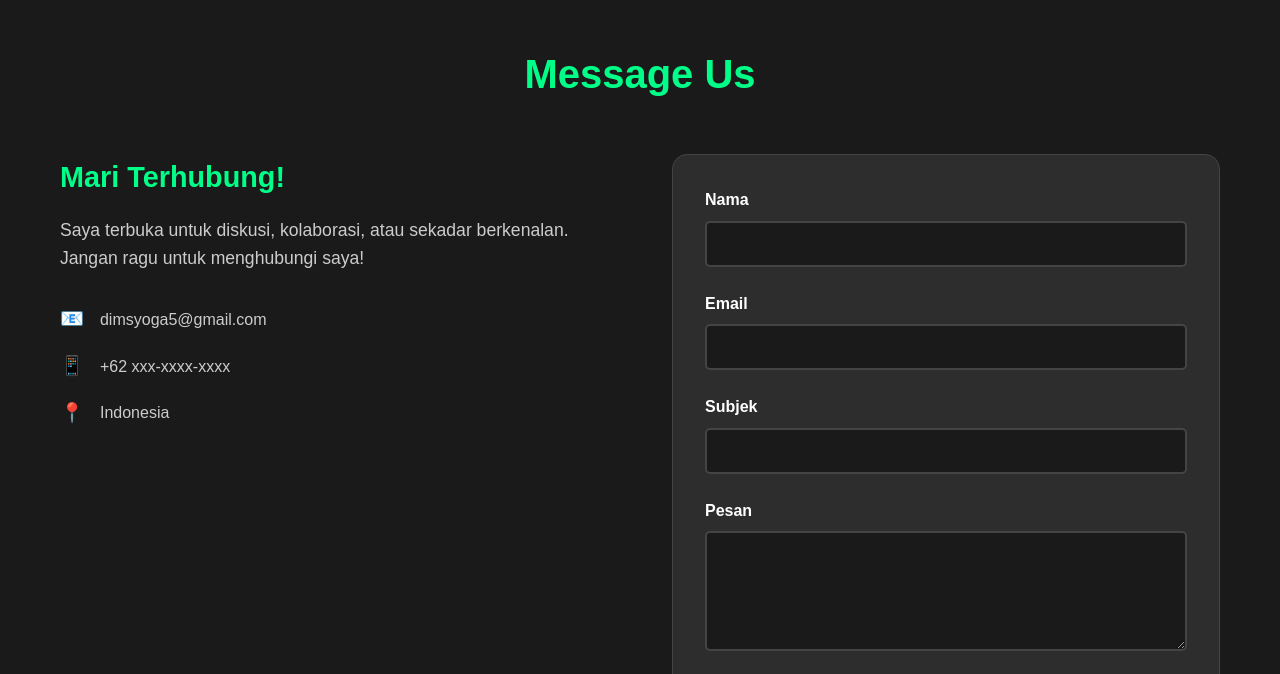
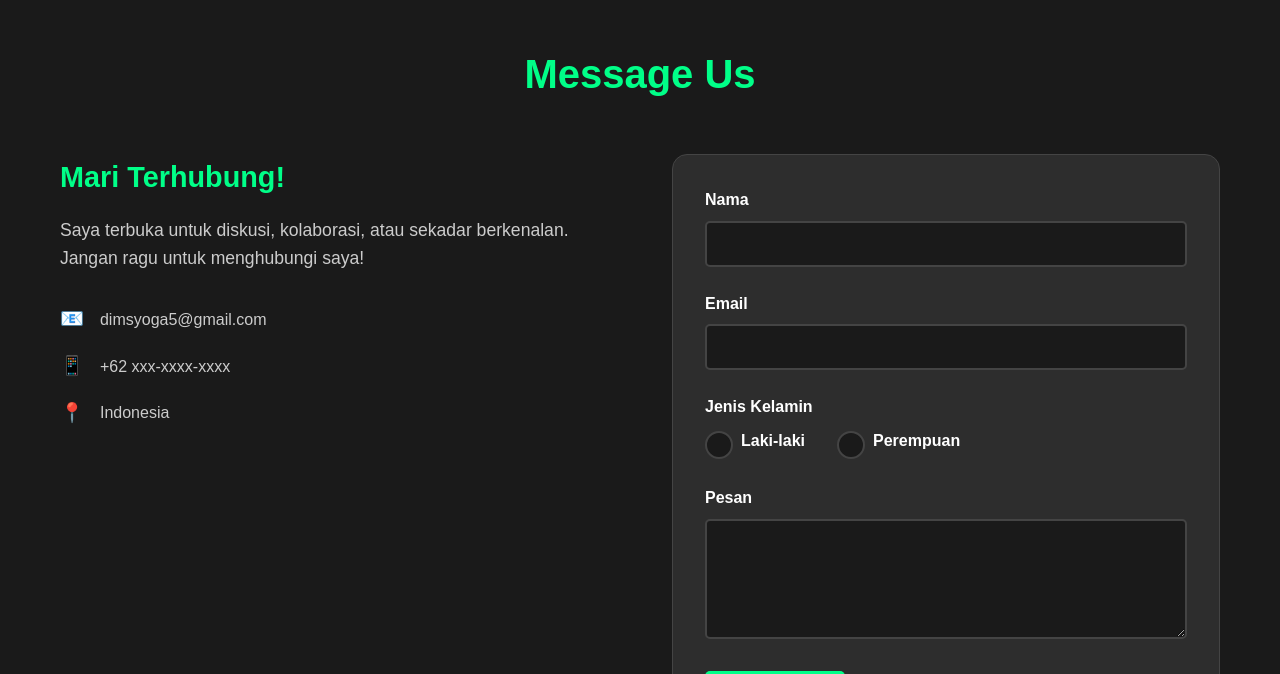
Before and after one commit to Revou-Coding-Camp/codingcamp-28-jul-2025-tokai04, a plain HTML site: page index.html in a window 1280 px wide. Shown: the part 1638-2312 px from the top of the page. Drawn offline with Linux system fonts and the light colour scheme; a script that the page names is missing.

Commit message:
Initial commit

```diff
--- a/index.html
+++ b/index.html
@@ -37,7 +37,7 @@
         <div class="container">
             <div class="home-content">
                 <h1 class="home-title">Halo, Saya <span class="highlight">Dimas Dwi Prayoga</span></h1>
-                <p class="home-description">Seorang pelajar bootcamp coding yang passionate dalam pengembangan web. Saya sedang belajar untuk menjadi developer yang handal.</p>
+                <p class="home-description">Seorang pelajar bootcamp coding yang sedang  mendalami pengembangan web. Saya sedang belajar untuk menjadi developer yang handal.</p>
                 <div class="home-buttons">
 
                 </div>
@@ -58,7 +58,7 @@
                 <div class="profile-card">
                     <div class="profile-info">
                         <h3>Tentang Saya</h3>
-                        <p>Nama saya Dimas Dwi Prayoga. Saya seorang career switch yang sedang mengikuti bootcamp coding untuk mengembangkan skill programming saya. Saya memiliki minat yang besar dalam teknologi web development.</p>
+                        <p>Nama saya Dimas Dwi Prayoga. Saya seorang career switch yang sedang mengikuti bootcamp coding untuk mengembangkan skill coding saya. Saya memiliki minat yang besar dalam teknologi web development.</p>
 
                         <div class="skills">
                             <h4>Skills yang Sedang Dipelajari:</h4>
@@ -114,8 +114,17 @@
                         <input type="email" id="email" name="email" required>
                     </div>
                     <div class="form-group">
-                        <label for="subject">Subjek</label>
-                        <input type="text" id="subject" name="subject" required>
+                        <label>Jenis Kelamin</label>
+                        <div class="radio-group">
+                            <div class="radio-option">
+                                <input type="radio" id="male" name="gender" value="laki-laki" required>
+                                <label for="male" class="radio-label">Laki-laki</label>
+                            </div>
+                            <div class="radio-option">
+                                <input type="radio" id="female" name="gender" value="perempuan" required>
+                                <label for="female" class="radio-label">Perempuan</label>
+                            </div>
+                        </div>
                     </div>
                     <div class="form-group">
                         <label for="message">Pesan</label>
--- a/style.css
+++ b/style.css
@@ -315,6 +315,60 @@ body {
     transition: border-color 0.3s ease;
 }
 
+.radio-group {
+    display: flex;
+    gap: 2rem;
+    margin-top: 0.5rem;
+}
+
+.radio-option {
+    display: flex;
+    align-items: center;
+    gap: 0.5rem;
+}
+
+.radio-option input[type="radio"] {
+    width: auto;
+    margin: 0;
+    appearance: none;
+    width: 20px;
+    height: 20px;
+    border: 2px solid #444444;
+    border-radius: 50%;
+    background: #1a1a1a;
+    cursor: pointer;
+    position: relative;
+    transition: all 0.3s ease;
+}
+
+.radio-option input[type="radio"]:checked {
+    border-color: #00ff88;
+    background: #00ff88;
+}
+
+.radio-option input[type="radio"]:checked::after {
+    content: '';
+    position: absolute;
+    top: 50%;
+    left: 50%;
+    transform: translate(-50%, -50%);
+    width: 8px;
+    height: 8px;
+    border-radius: 50%;
+    background: #1a1a1a;
+}
+
+.radio-label {
+    color: #ffffff;
+    cursor: pointer;
+    font-weight: 500;
+    margin-bottom: 0;
+}
+
+.radio-option input[type="radio"]:hover {
+    border-color: #00ff88;
+}
+
 .form-group input:focus,
 .form-group textarea:focus {
     outline: none;
```
Also changed, not shown: 1 other file.
